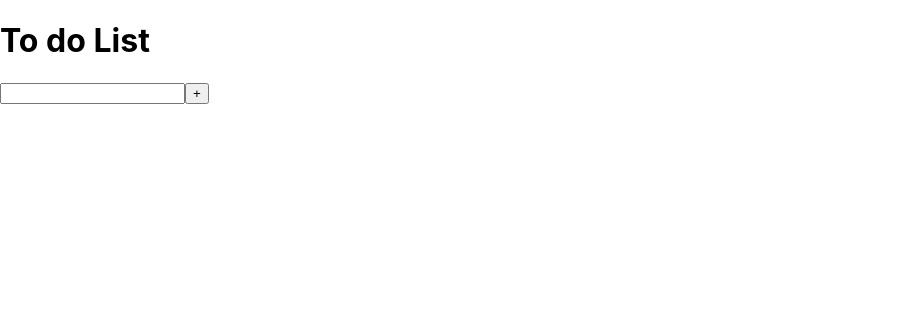
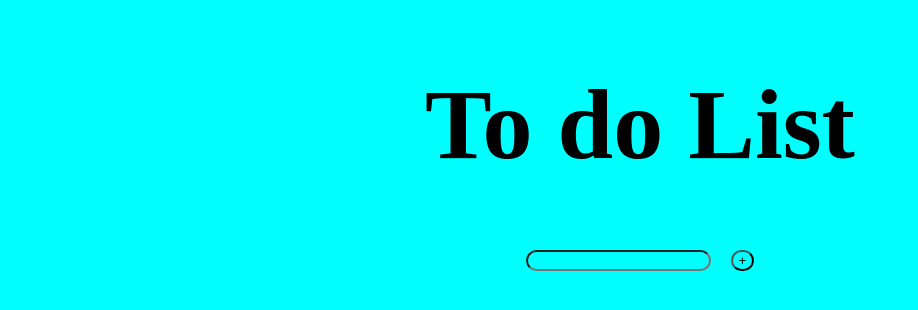
Before and after one commit to abaek77/projects, a React (Create React App) app in the folder todolist REACT/: page / in a window 1280 px wide. Shown: the top 310 px of the page, without its empty margins (0-918 px from the left). Built offline with nearby package versions, Linux system fonts and the light colour scheme.

Commit message:
Update App.css

```diff
--- a/todolist REACT/src/App.css
+++ b/todolist REACT/src/App.css
@@ -0,0 +1,30 @@
+h1{
+    font-family: cursive;
+    font-size: 100px;
+    font-weight: bold;
+}
+
+.App{
+
+}
+
+*{
+    text-align: center;
+    background-color: aqua;
+}
+
+ol{
+padding-left: 850px;
+width: 10%;
+
+}
+
+
+input{
+    border-radius: 15px;
+    margin-right: 20px;
+}
+
+button{
+    border-radius: 15px;
+}
```
